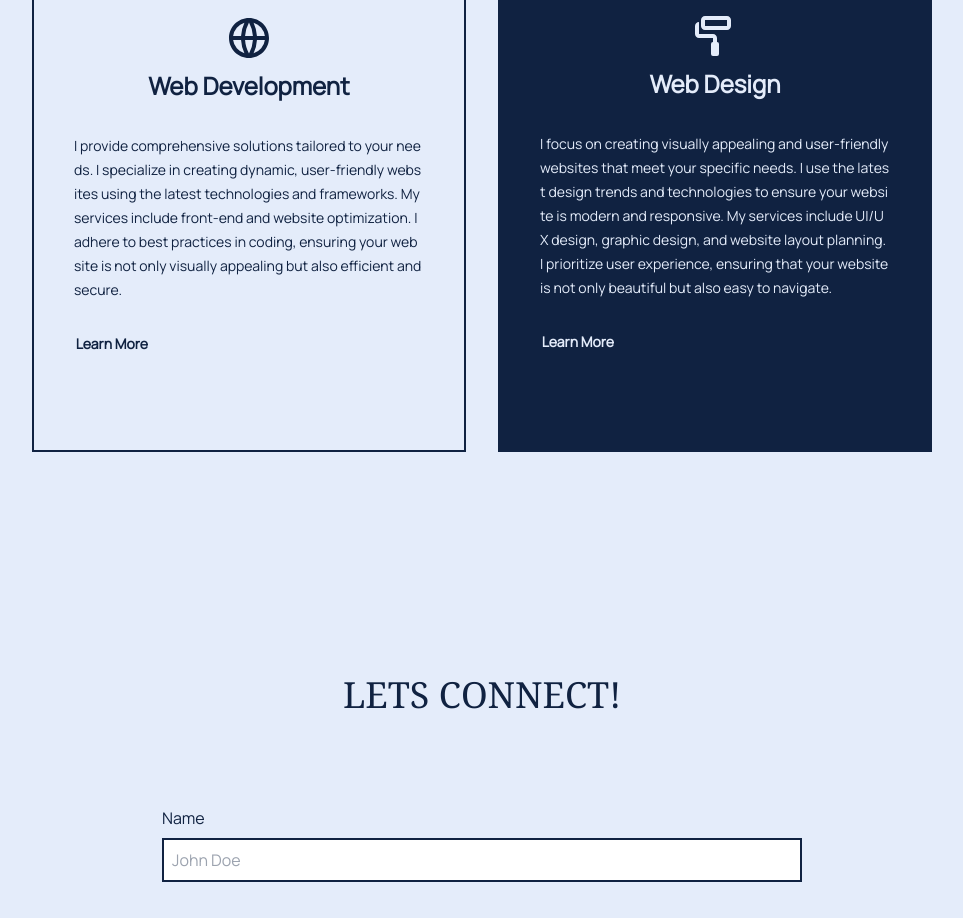
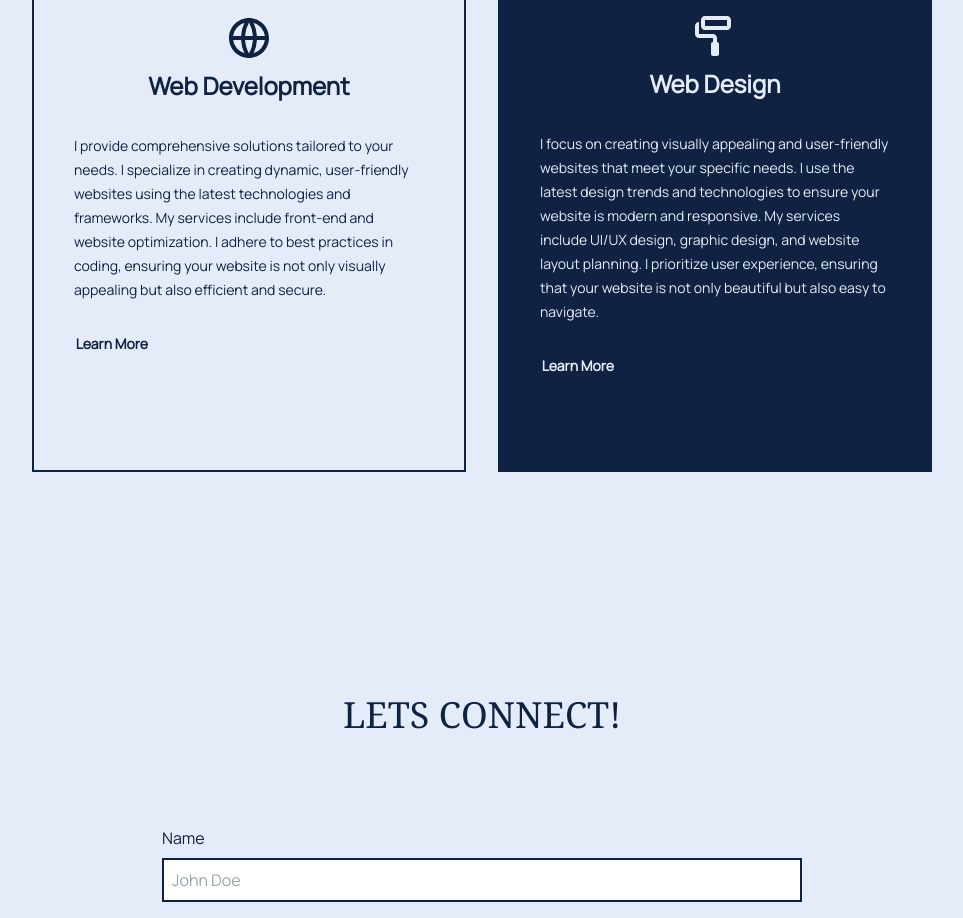
Before and after one commit to vintech05/portfolio-v1, a React (Vite) app: page / in a window 1280 px wide. Shown: the part 1700-2618 px from the top of the page, without its empty margins (158-1121 px from the left). Built offline with nearby package versions, Linux system fonts and the light colour scheme; some icons are missing.

Commit message:
polishing text structure

```diff
--- a/src/components/whatido/Service.jsx
+++ b/src/components/whatido/Service.jsx
@@ -15,13 +15,13 @@ const Service = () => {
                 <div id='card-1' className='flex flex-col items-center gap-2 border-2 border-button-clr px-8 py-12 lg:px-10 lg:py-24'>
                     <RiGlobalLine className='text-4xl text-button-clr lg:text-5xl'/>
                     <span className='text-button-clr text-2xl font-Manrope capitalize font-semibold pb-6'>web development</span>
-                    <p className='font-Manrope text-button-clr text-sm break-words text-left leading-6 lg:break-all lg:w-[25em]'>I provide comprehensive solutions tailored to your needs. I specialize in creating dynamic, user-friendly websites using the latest technologies and frameworks. My services include front-end and website optimization. I adhere to best practices in coding, ensuring your website is not only visually appealing but also efficient and secure.</p>
+                    <p className='font-Manrope text-button-clr text-sm break-words text-left leading-6 lg:break-before-all lg:w-[25em]'>I provide comprehensive solutions tailored to your needs. I specialize in creating dynamic, user-friendly websites using the latest technologies and frameworks. My services include front-end and website optimization. I adhere to best practices in coding, ensuring your website is not only visually appealing but also efficient and secure.</p>
                         <span className='text-button-clr font-Manrope font-semibold text-sm mt-6 lg:pr-[19.6em] cursor-pointer hover:underline'>Learn More</span>
                 </div>
                 <div id='card-2' className='flex flex-col items-center gap-2 bg-button-clr px-8 py-12 lg:px-10 lg:py-24'>
                     <BiPaintRoll className='text-4xl text-bg-clr lg:text-5xl'/>
                     <span className='text-bg-clr text-2xl font-Manrope capitalize font-semibold pb-6'>web design</span>
-                    <p className='font-Manrope text-bg-clr text-sm break-words text-left leading-6 lg:break-all lg:w-[25em]'>I focus on creating visually appealing and user-friendly websites that meet your specific needs. I use the latest design trends and technologies to ensure your website is modern and responsive. My services include UI/UX design, graphic design, and website layout planning. I prioritize user experience, ensuring that your website is not only beautiful but also easy to navigate.</p>
+                    <p className='font-Manrope text-bg-clr text-sm break-words text-left leading-6 lg:break-before-all lg:w-[25em]'>I focus on creating visually appealing and user-friendly websites that meet your specific needs. I use the latest design trends and technologies to ensure your website is modern and responsive. My services include UI/UX design, graphic design, and website layout planning. I prioritize user experience, ensuring that your website is not only beautiful but also easy to navigate.</p>
                         <span className='text-bg-clr font-Manrope font-semibold text-sm mt-6 lg:pr-[19.6em] cursor-pointer hover:underline'>Learn More</span>
                 </div>
             </div>
```
